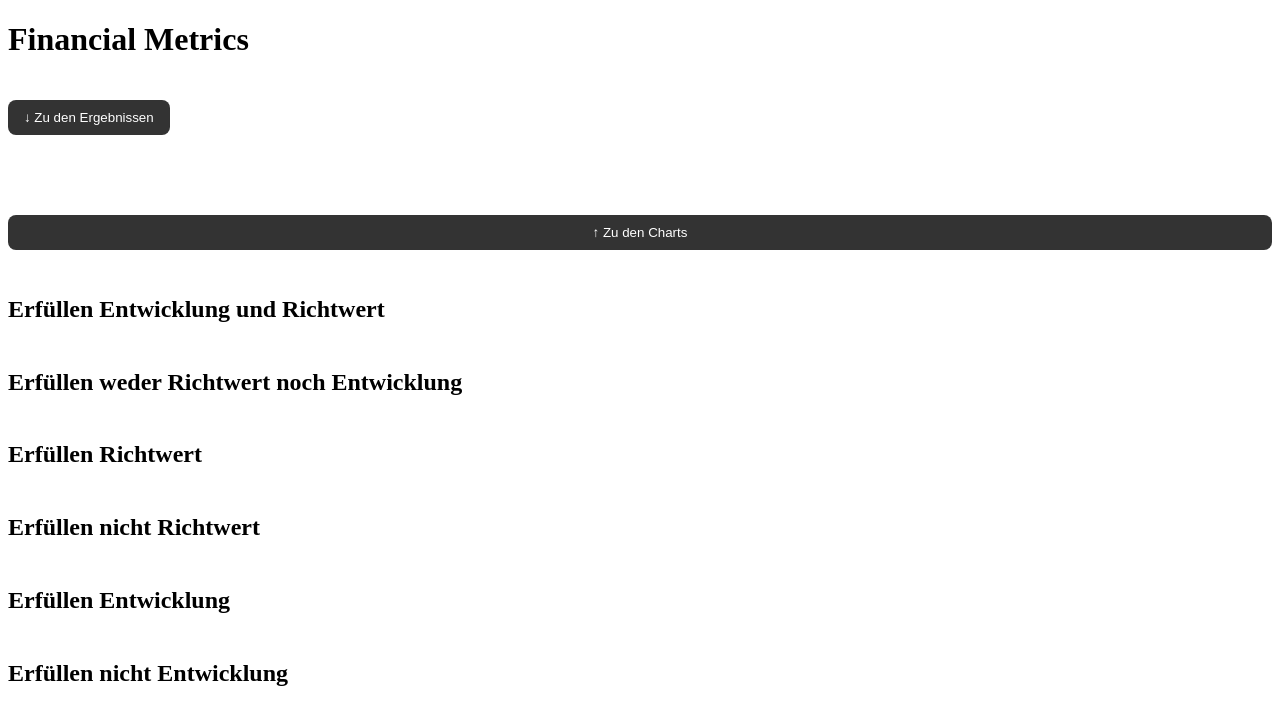
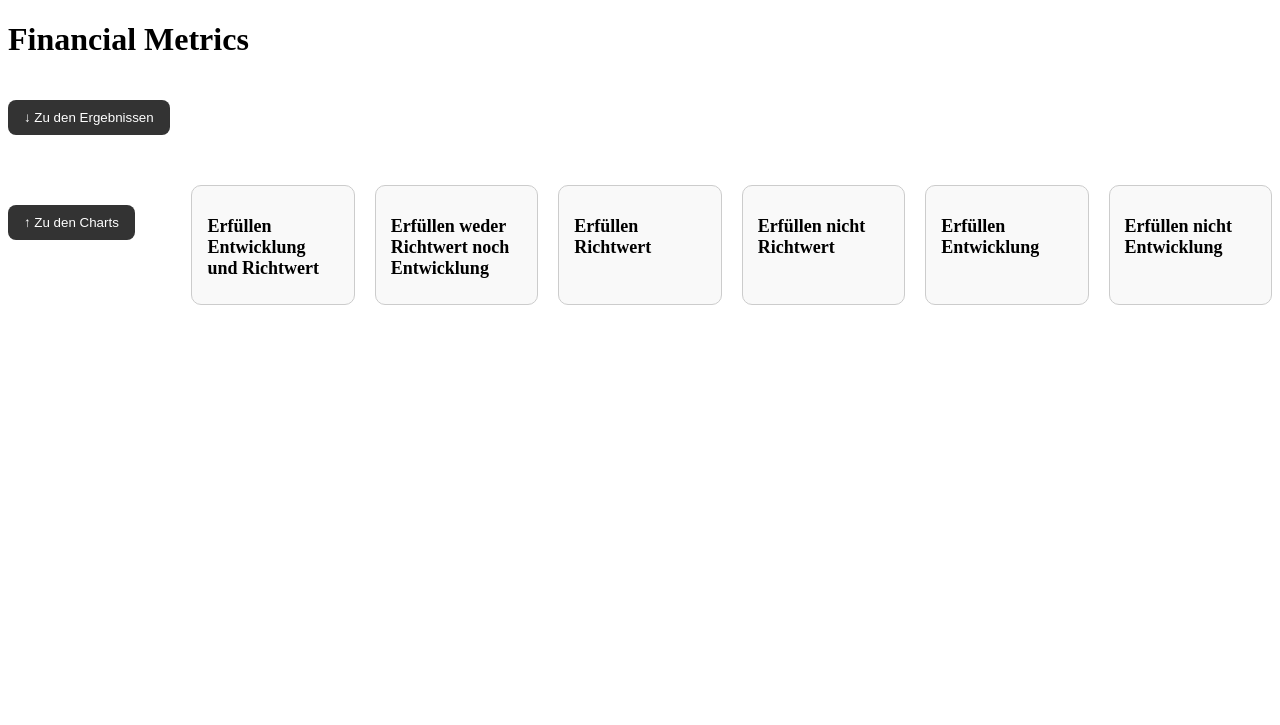
Before and after one commit to danthemanthereal/stock_management_system, a Python web app: template Stock_management_fast_api/templates/show_financial_metrics.html in a window 1280 px wide. Shown: the top 725 px of the page. Run offline with Jinja, Linux system fonts and the light colour scheme; the template is opened without the code that fills it, so the values that code supplies are empty.

Commit message:
fix some format

```diff
--- a/Stock_management_fast_api/templates/show_financial_metrics.html
+++ b/Stock_management_fast_api/templates/show_financial_metrics.html
@@ -40,6 +40,26 @@
         .nav-btn:hover {
             background: #555;
         }
+
+        .container {
+            display: grid;
+            grid-template-columns: repeat(7, 1fr);
+            gap: 20px;
+            margin-top: 30px;
+        }
+
+        .box {
+            border: 1px solid #ccc;
+            border-radius: 10px;
+            padding: 15px;
+            background: #f9f9f9;
+        }
+
+        .box h2 {
+            font-size: 18px;
+            margin-bottom: 10px;
+        }
+
     </style>
 </head>
 <body>
@@ -100,54 +120,66 @@
 
 <div class="container">
 
-    <!-- Button nach oben -->
+    <div class="top-button">
         <button class="nav-btn" onclick="scrollToCharts()">
             ↑ Zu den Charts
         </button>
+    </div>
 
+    <div class="box">
         <h2>Erfüllen Entwicklung und Richtwert</h2>
         {% for metric in satisfied_metrics %}
         <div class="satisfied">
             {{ metric }}
         </div>
         {% endfor %}
+    </div>
 
+    <div class="box">
         <h2>Erfüllen weder Richtwert noch Entwicklung</h2>
         {% for metric in unsatisfied_metrics %}
         <div class="unsatisfied">
             {{ metric }}
         </div>
         {% endfor %}
+    </div>
 
+    <div class="box">
         <h2>Erfüllen Richtwert</h2>
         {% for metric in satisfied_benchmarks %}
         <div class="satisfied">
             {{ metric }}
         </div>
         {% endfor %}
+    </div>
 
+    <div class="box">
         <h2>Erfüllen nicht Richtwert</h2>
         {% for metric in unsatisfied_benchmarks %}
         <div class="unsatisfied">
             {{ metric }}
         </div>
         {% endfor %}
+    </div>
 
+    <div class="box">
         <h2>Erfüllen Entwicklung</h2>
         {% for metric in satisfied_development %}
         <div class="satisfied">
             {{ metric }}
         </div>
         {% endfor %}
+    </div>
 
+    <div class="box">
         <h2>Erfüllen nicht Entwicklung</h2>
         {% for metric in unsatisfied_development %}
         <div class="unsatisfied">
             {{ metric }}
         </div>
         {% endfor %}
+    </div>
 
 </div>
-
 </body>
 </html>
```
Lines whose indentation alone changed are shown as unchanged.
